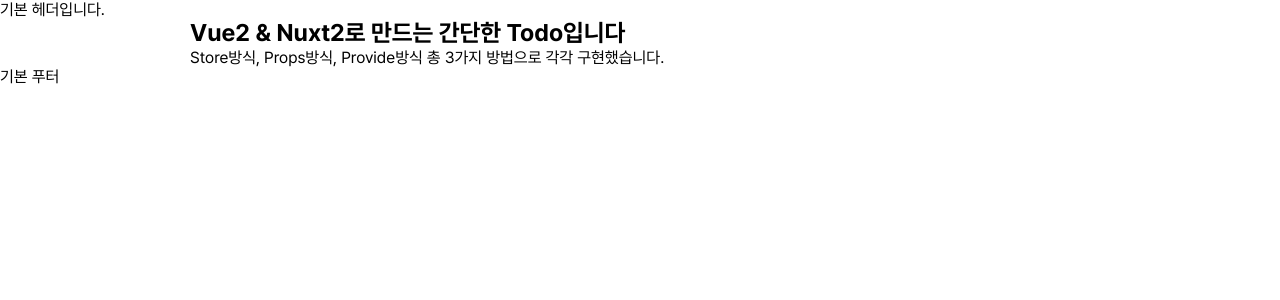
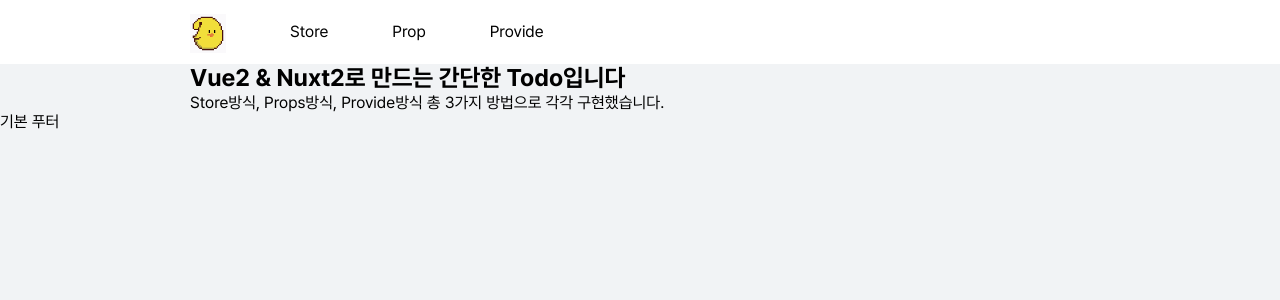
Before and after one commit to ahnkwang7379/Todo-Vue, a Nuxt app: page / in a window 1280 px wide. Shown: the top 300 px of the page. Built offline with nearby package versions, Linux system fonts and the light colour scheme.

Commit message:
[feat] 간단한 헤더 적용

```diff
--- a/assets/scss/_variables.scss
+++ b/assets/scss/_variables.scss
@@ -3,3 +3,6 @@
 
 // 컨텐츠 최대 너비
 $max-contents-width: 900px;
+
+// header 높이
+$header-height: 64px;
--- a/components/layout/DefaultHeader.vue
+++ b/components/layout/DefaultHeader.vue
@@ -1,10 +1,25 @@
 <template>
-  <header>
-    <!-- 로고 -->
+  <header class="header__wrapper">
+    <section class="header">
+      <!-- 로고 -->
+      <nuxt-link to="/">
+        <figure class="header__logo">
+          <img :src="jellyImage" alt="logo" />
+        </figure>
+      </nuxt-link>
 
-    기본 헤더입니다.
-
-    <!-- 메뉴 -->
+      <!-- 메뉴 -->
+      <div class="header__links">
+        <nuxt-link
+          v-for="{ text, to } of navList"
+          :key="`link-${text}`"
+          :to="to"
+          class="header__link"
+        >
+          <span>{{ text }}</span>
+        </nuxt-link>
+      </div>
+    </section>
   </header>
 </template>
 
@@ -15,12 +30,55 @@
  */
 export default {
   name: 'DefaultHeader',
+  data() {
+    return {
+      logoImage: require('@/static/favicon.png'),
+      jellyImage: require('@/static/jellyppi.gif'),
+      navList: [
+        { text: 'Store', to: '/store' },
+        { text: 'Prop', to: '/prop' },
+        { text: 'Provide', to: '/provide' },
+      ],
+    };
+  },
 };
 </script>
 
 <style lang="scss" scoped>
 .header {
   display: flex;
+  align-items: center;
+  gap: 32px;
   width: 100%;
+  max-width: $max-contents-width;
+
+  &__wrapper {
+    display: flex;
+    align-items: center;
+    justify-content: center;
+    width: 100%;
+    background-color: white;
+    height: $header-height;
+  }
+
+  &__logo {
+    width: 36px;
+    height: 36px;
+  }
+
+  &__links {
+    display: flex;
+    align-items: center;
+    justify-content: center;
+    // gap: 32px;
+  }
+
+  &__link {
+    height: 100%;
+    padding: 16px 32px;
+    &:hover {
+      background-color: #f8f9fa;
+    }
+  }
 }
 </style>
--- a/layouts/default.vue
+++ b/layouts/default.vue
@@ -29,6 +29,8 @@
 .app {
   min-width: 360px;
   width: 100%;
+  height: 100vh;
+  background-color: #f1f3f5;
 }
 
 .main {
```
Also changed, not shown: static/jellyppi.gif (added).
